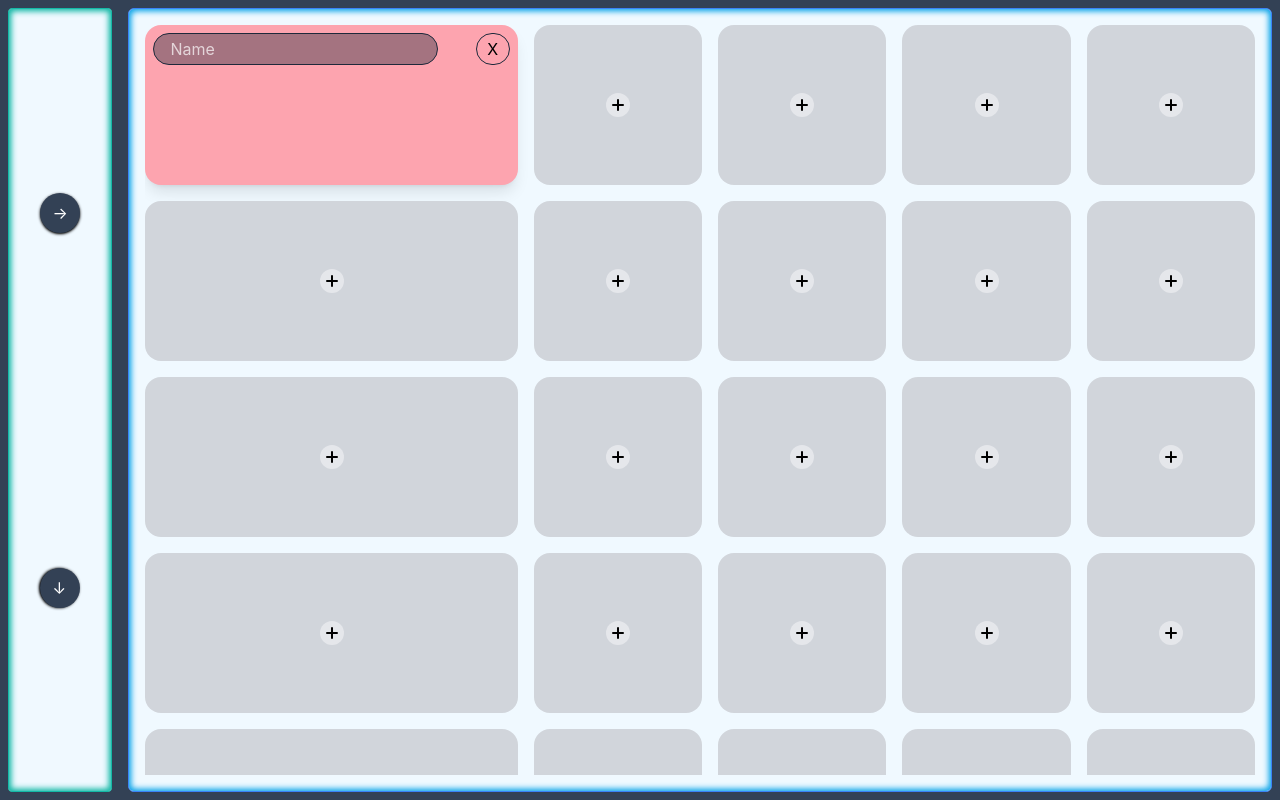
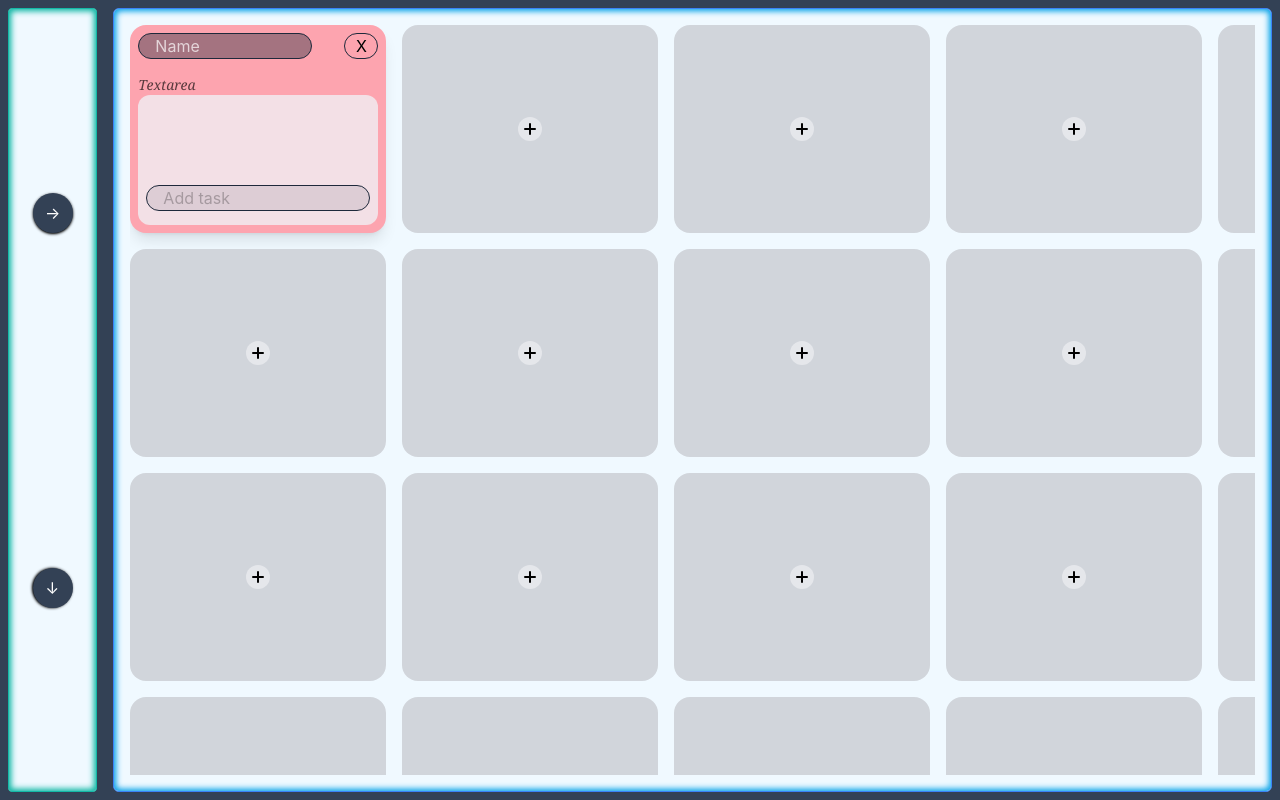
Before and after one commit to aayush-jangra/frontend, a React (Create React App) app in the folder ui-lab/: page /grid-board in a window 1280 px wide. Both pictures are taken after a click on the element 249 px from the left and 105 px from the top of the page. Built offline with nearby package versions, Linux system fonts and the light colour scheme.

Commit message:
checklist

```diff
--- /dev/null
+++ b/ui-lab/src/Components/Checkbox.tsx
@@ -0,0 +1,35 @@
+export const Checkbox = ({
+  checked = false,
+  content,
+  onChange,
+}: {
+  checked?: boolean;
+  content?: string;
+  onChange?: () => void;
+}) => {
+  return (
+    <div className="flex gap-2 items-center">
+      <button
+        onClick={() => onChange?.()}
+        type="button"
+        className="w-4 h-4 border border-slate-800/75 rounded-md relative p-[1px] flex items-center justify-center"
+      >
+        <div
+          className={`h-full w-full bg-green-500 rounded-lg transition-all duration-500 ${
+            checked ? "scale-100" : "scale-0"
+          }`}
+        ></div>
+      </button>
+      {content && (
+        <div className="relative">
+          {content}
+          <div
+            className={`absolute w-full border border-black top-1/2 transition-all duration-500 ${
+              checked ? "scale-100" : "scale-0"
+            }`}
+          ></div>
+        </div>
+      )}
+    </div>
+  );
+};
--- /dev/null
+++ b/ui-lab/src/Pages/GridBoard/CheckList.tsx
@@ -0,0 +1,76 @@
+import { useEffect, useRef, useState } from "react";
+import { Checkbox } from "../../Components/Checkbox";
+
+export const CheckList = ({ end }: { end: [number, number] }) => {
+  const [checkList, setCheckList] = useState<
+    { checked: boolean; content: string }[]
+  >([]);
+  const [inputValue, setInputValue] = useState<string>("");
+
+  const [maxHeight, setMaxHeight] = useState(80);
+
+  const ref = useRef<HTMLDivElement | null>(null);
+
+  const handleChange = (e: React.ChangeEvent<HTMLInputElement>) => {
+    setInputValue(e.target.value);
+  };
+
+  const handleEnter = (e: React.KeyboardEvent<HTMLInputElement>) => {
+    if (e.key === "Enter" && !e.shiftKey && inputValue) {
+      setCheckList((prev) => [
+        ...prev,
+        { content: inputValue, checked: false },
+      ]);
+      setInputValue("");
+    }
+  };
+
+  const handleCheck = (index: number) => {
+    setCheckList((prev) => {
+      const newV = [...prev];
+
+      newV[index] = {
+        checked: !newV[index].checked,
+        content: newV[index].content,
+      };
+
+      return newV;
+    });
+  };
+
+  useEffect(() => {
+    if (ref.current) {
+      setMaxHeight(ref.current.clientHeight - 40);
+    }
+  }, [ref.current?.clientHeight, end]);
+
+  return (
+    <div className="flex flex-col gap-2 h-full" ref={ref}>
+      <div
+        className="overflow-auto flex-1 flex flex-col gap-1"
+        style={{ maxHeight }}
+      >
+        {checkList.map(({ content, checked }, index) => {
+          return (
+            <div className="border-b border-slate-800/50" key={index}>
+              <Checkbox
+                content={content}
+                checked={checked}
+                onChange={() => handleCheck(index)}
+              />
+            </div>
+          );
+        })}
+      </div>
+      <input
+        className="w-full rounded-full bg-slate-800/10 border-slate-800 border px-4 placeholder:text-text-subtitle"
+        type="text"
+        placeholder="Add task"
+        maxLength={200}
+        value={inputValue}
+        onChange={handleChange}
+        onKeyDown={handleEnter}
+      />
+    </div>
+  );
+};
--- a/ui-lab/src/Pages/GridBoard/GridBoard.tsx
+++ b/ui-lab/src/Pages/GridBoard/GridBoard.tsx
@@ -6,9 +6,6 @@ import "./styles.css";
 export const GridBoard = () => {
   const { board, boxes, addBox, getTemplateArea, extendBoard } =
     useGridContext();
-
-  const rows = board.length;
-  const cols = board[0].length;
 
   return (
     <div className="flex gap-4 h-full">
@@ -34,20 +31,25 @@ export const GridBoard = () => {
           >{`->`}</button>
         </Tooltip>
       </div>
-      <div className="w-11/12 min-w-board bg-sky-50 border border-blue-500 p-4 rounded-md shadow-container shadow-sky-500 box-border">
+      <div className="w-11/12 bg-sky-50 border border-blue-500 p-4 rounded-md shadow-container shadow-sky-500 box-border">
         <div className="overflow-scroll hide-scrollbar h-full max-w-full">
           <div
-            className={`min-h-full grid grid-rows-[repeat(${rows},minmax(0,1fr))] grid-cols-[repeat(${cols},minmax(0,1fr))] gap-4`}
+            className={`min-h-full grid gap-4`}
             style={{
               gridTemplateAreas: getTemplateArea(),
             }}
           >
             {boxes.map((gridBoxInfo) => {
+              const { start, end } = gridBoxInfo;
+              const gapW = end[1] - start[1] + 1;
+              const gapH = end[0] - start[0] + 1;
+              const minWidth = gapW * 256 + (gapW - 1) * 16;
+              const minHeight = gapH * 208 + (gapH - 1) * 16;
+
               return (
                 <div
-                  className="min-w-40 min-h-40"
                   key={gridBoxInfo.id}
-                  style={{ gridArea: gridBoxInfo.id }}
+                  style={{ gridArea: gridBoxInfo.id, minWidth, minHeight }}
                 >
                   <GridBox {...gridBoxInfo} />
                 </div>
@@ -60,7 +62,7 @@ export const GridBoard = () => {
                 return (
                   <div
                     key={`${rowIndex}-${colIndex}`}
-                    className="relative min-w-40 min-h-40 group bg-gray-300 text-3xl flex items-center justify-center p-4 rounded-2xl cursor-pointer hover:bg-gray-600 transition-all duration-500"
+                    className="relative w-64 h-52 group bg-gray-300 text-3xl flex items-center justify-center p-4 rounded-2xl cursor-pointer hover:bg-gray-600 transition-all duration-500"
                     onClick={() => addBox(rowIndex, colIndex)}
                   >
                     <div className="bg-gray-200 rounded-full w-[24px] h-[24px] flex items-center justify-center group-hover:scale-[2] transition-all duration-500">
--- a/ui-lab/src/Pages/GridBoard/GridBox.tsx
+++ b/ui-lab/src/Pages/GridBoard/GridBox.tsx
@@ -1,5 +1,6 @@
 import { useGridContext } from "./GridBoardWrapper";
 import { GridBoxInfo } from "../../schema/gridBoard.schema";
+import { CheckList } from "./CheckList";
 
 export const GridBox = ({
   id,
@@ -46,6 +47,7 @@ export const GridBox = ({
           className={`z-10 hidden group-hover:flex absolute right-1/2 bottom-0 ${bgColor} translate-y-3/4 translate-x-1/2 rounded-r-full w-6 h-12 items-center justify-center rotate-90`}
         >{`>`}</button>
       )}
+      <div className="flex flex-col gap-4 h-full">
         <div className="flex gap-8 items-center justify-between max-w-full h-8">
           <input
             className="w-4/5 rounded-full h-full bg-slate-800/40 border-slate-800 border px-4 text-white placeholder:text-white/70"
@@ -64,6 +66,19 @@ export const GridBox = ({
             </button>
           </div>
         </div>
+        {/* Box Content */}
+        <div className="flex flex-col h-full">
+          <div className="font-thin font-serif italic text-text-secondary text-sm">
+            Textarea
+          </div>
+          <div className="w-full h-full rounded-xl p-2 bg-slate-100/75">
+            {/* <textarea
+              className={`w-full resize-none bg-transparent outline-none`}
+            /> */}
+            <CheckList end={end} />
+          </div>
+        </div>
+      </div>
     </div>
   );
 };
--- a/ui-lab/tailwind.config.js
+++ b/ui-lab/tailwind.config.js
@@ -14,9 +14,6 @@ module.exports = {
         container:
           "inset 2px 2px 6px rgba(0,0,0,0.5), inset -2px -2px 6px rgba(0,0,0,0.5)",
       },
-      minWidth: {
-        board: "656px",
-      },
     },
   },
   plugins: [],
```
Lines whose indentation alone changed are shown as unchanged.
